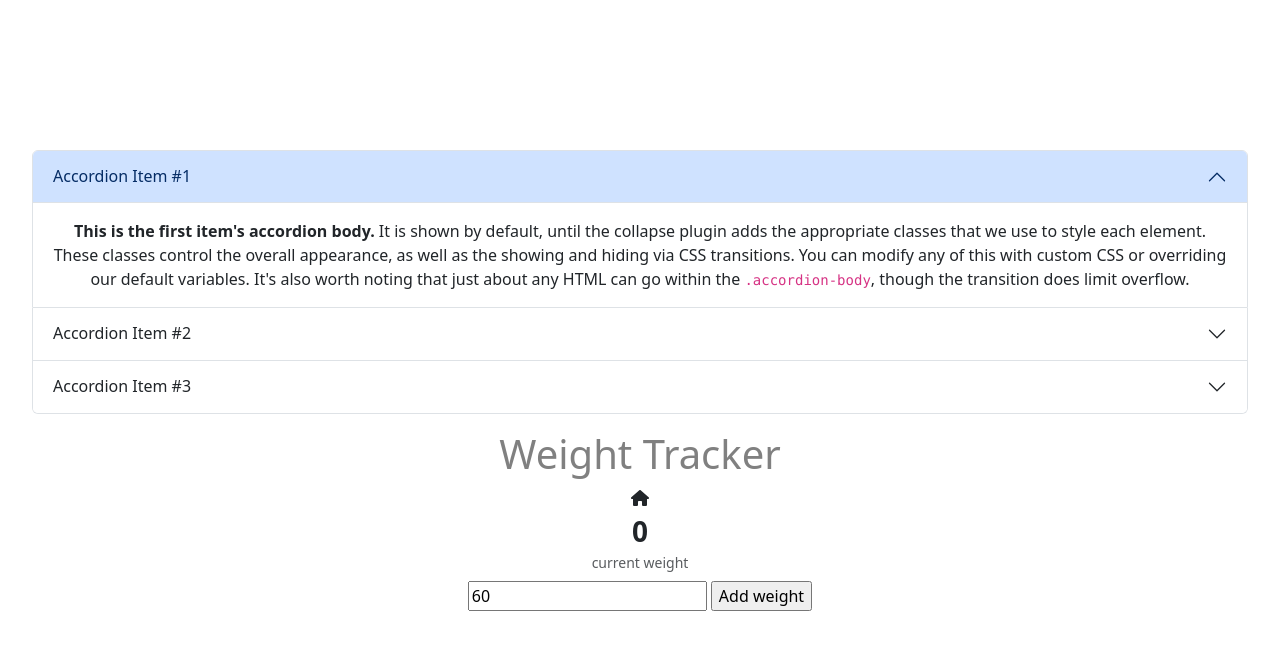
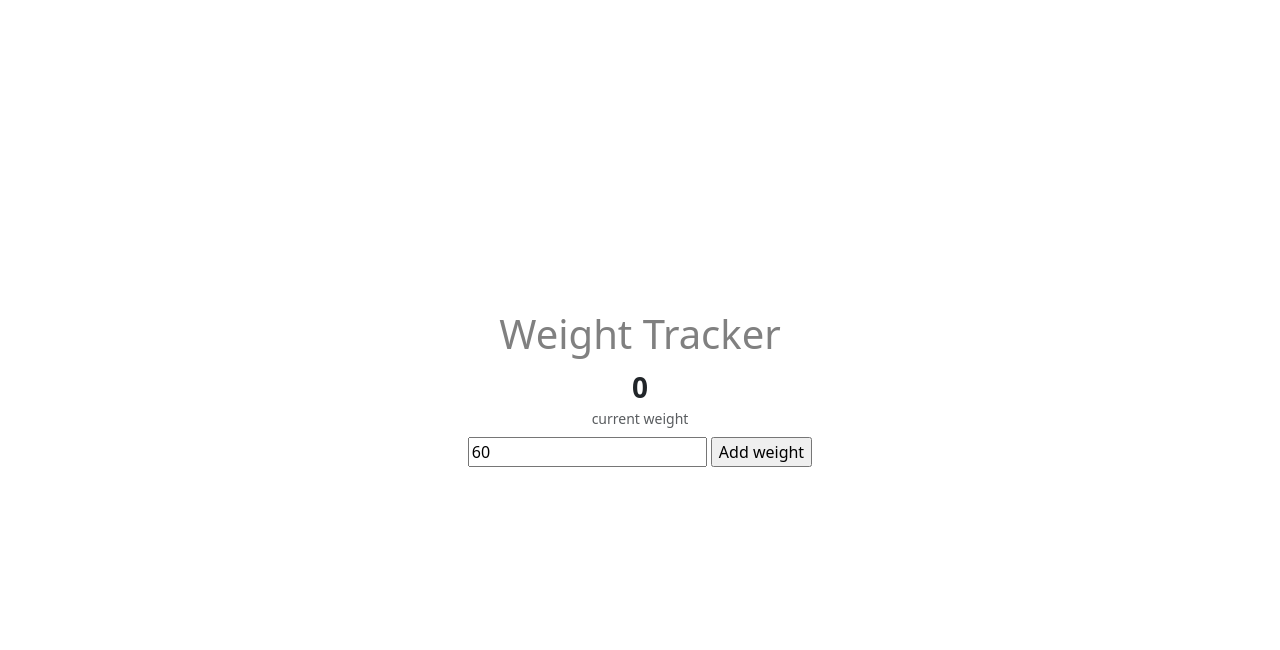
Before and after one commit to abhishek61067/weight-tracker, a Vue app: page / in a window 1280 px wide. Shown: the top 650 px of the page. Built offline with nearby package versions, Linux system fonts and the light colour scheme.

Commit message:
test case

```diff
--- a/src/App.vue
+++ b/src/App.vue
@@ -81,7 +81,7 @@ document.querySelector(".wt").style.color = "grey";
 </script>
 
 <template>
-  <div>
+<!-- <div>
 <div class="accordion" id="accordionExample">
 <div class="accordion-item">
   <h2 class="accordion-header" id="headingOne">
@@ -122,13 +122,13 @@ document.querySelector(".wt").style.color = "grey";
 </div>
 
 
-</div>
+</div> -->
 
 
 
  <main class="p-3 rounded-4">
   <h1 class="wt">Weight Tracker</h1>
-<i class="fa-solid fa-house"></i>
+<!-- <i class="fa-solid fa-house"></i> -->
   <div class="current">
     <span class="lead fw-bold fs-3">{{currentWeight.weight}}</span>
     <div>
--- a/src/main.js
+++ b/src/main.js
@@ -8,12 +8,6 @@ import 'bootstrap/dist/js/bootstrap.min.js'
 
 import '@fortawesome/fontawesome-free/css/all.min.css'
 import '@fortawesome/fontawesome-free/js/all.min.js'
-
-
-
-
-
-
 import './style.css'
 import App from './App.vue'
 
```
Also changed, not shown: src/font-awesome-icon.vue (added). Lines whose indentation alone changed are shown as unchanged.
